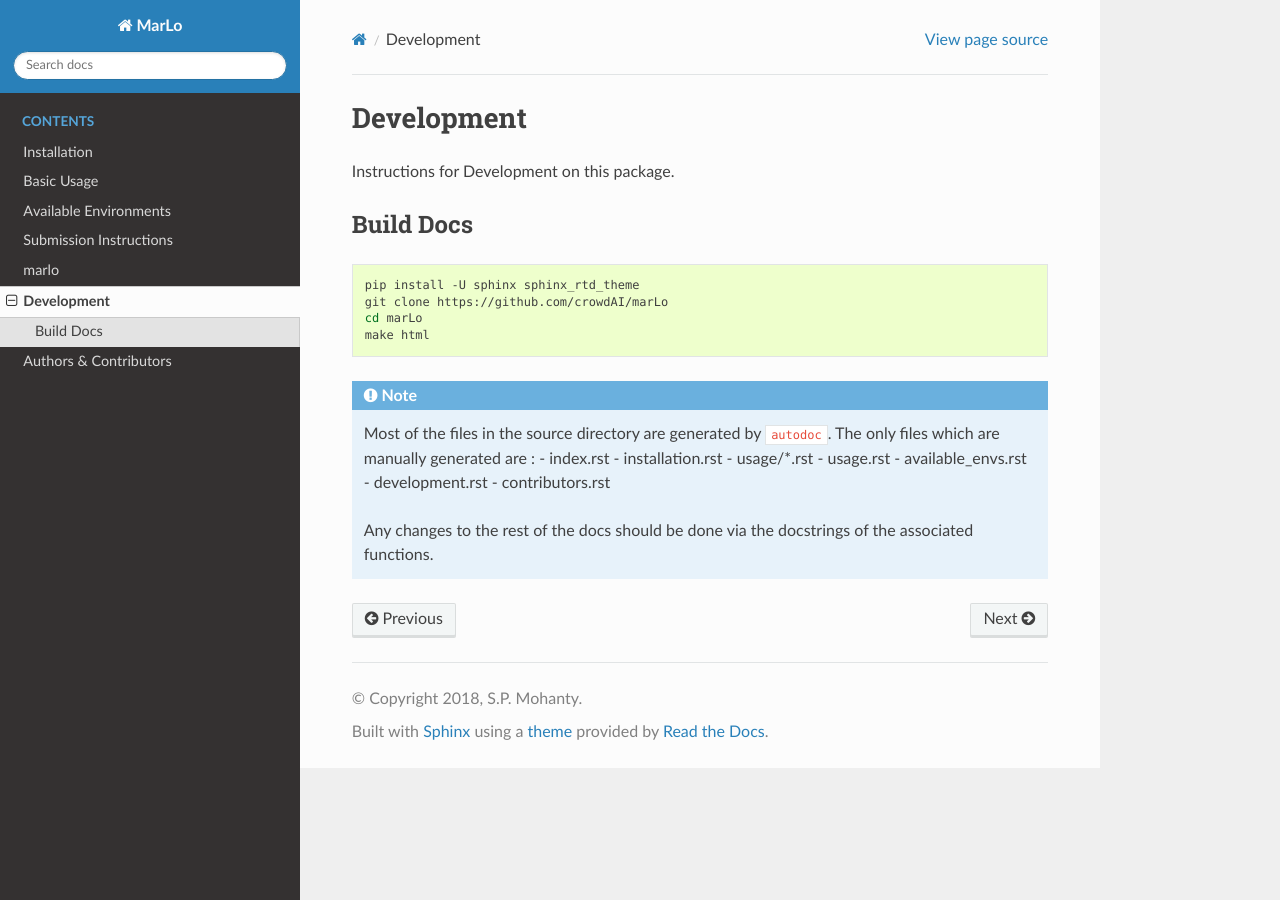
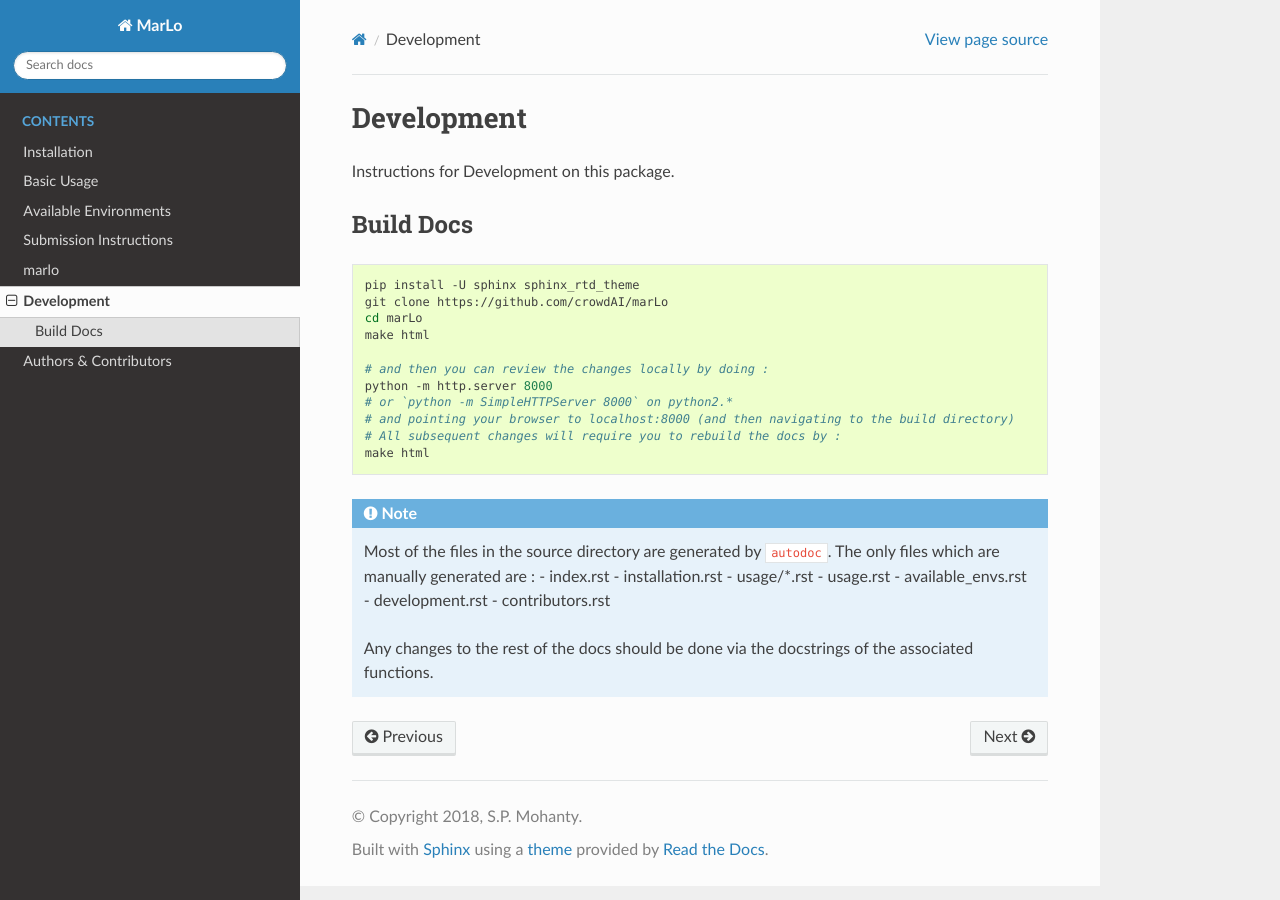
Before and after one commit to crowdAI/marLo, a Sphinx documentation site: the page built from source/development.rst, in a window 1280 px wide. Built offline with Sphinx 7.4.7 and the Read the Docs theme 2.0.0, drawn with Linux system fonts in a browser that asks for light colours.

Commit message:
Add local review instructions

```diff
--- a/source/development.rst
+++ b/source/development.rst
@@ -14,6 +14,14 @@ Build Docs
   cd marLo
   make html
 
+  # and then you can review the changes locally by doing :
+  python -m http.server 8000
+  # or `python -m SimpleHTTPServer 8000` on python2.*
+  # and pointing your browser to localhost:8000 (and then navigating to the build directory)
+  # All subsequent changes will require you to rebuild the docs by :
+  make html
+
+
 .. Note::
   Most of the files in the source directory are generated by ``autodoc``. The only files which are manually generated are :
   - index.rst
```
